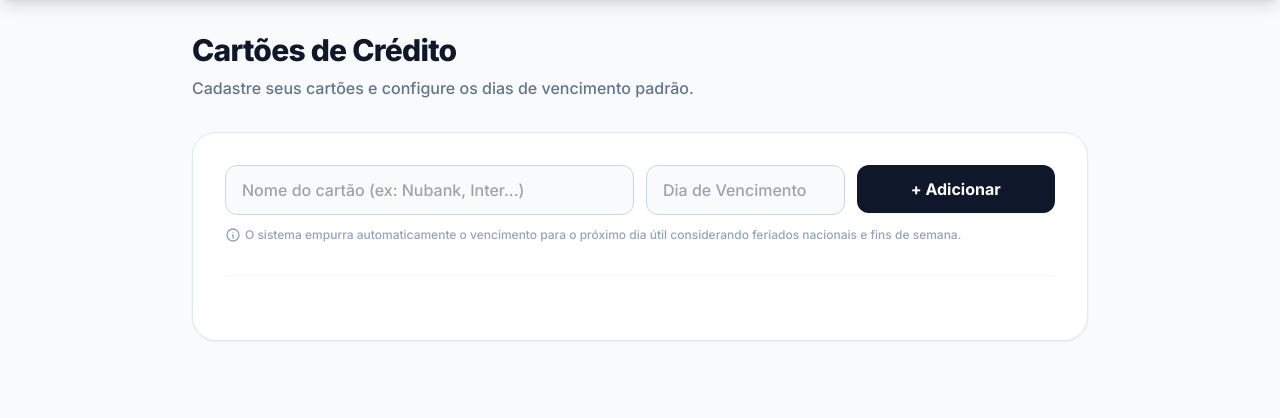
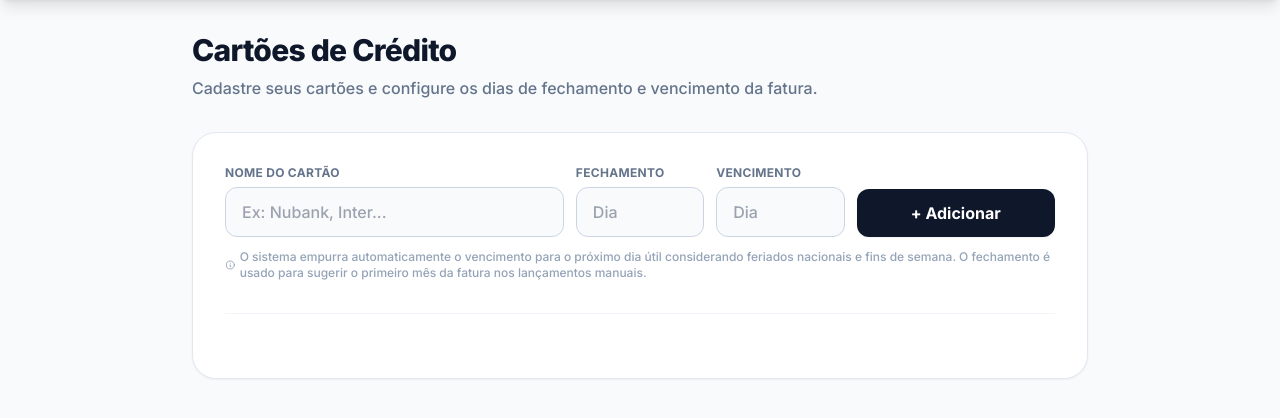
Before and after one commit to jpaulovaz/cartoes-jp-app, a Node server app: template views/cards.ejs in a window 1280 px wide. Shown: the part 65-483 px from the top of the page. Run offline with Node 20, Linux system fonts and the light colour scheme; the template is opened without the code that fills it, so the values that code supplies are empty; some libraries are stand-ins or nearby versions.

Commit message:
Ajuste na inserção de Dados Manuais #2 Tentativa
novo campo close_day nos cartões;

cadastro/edição de cartão com Fechamento e Vencimento no mesmo padrão visual do box atual;

no lançamento manual, o cartão vem antes do 1º vencimento;

o 1º vencimento é sugerido pela data da compra informada + fechamento do cartão;

o campo continua livre para edição manual;

a lógica atual de parcelamento foi mantida.

Regra aplicada:

compra com dia menor que o fechamento → mesmo mês;

compra com dia igual ou maior que o fechamento → mês seguinte;

se o cartão não tiver fechamento informado, o sistema mantém o mês da compra como sugestão.

```diff
--- a/scripts/migrate.js
+++ b/scripts/migrate.js
@@ -25,6 +25,7 @@ CREATE TABLE IF NOT EXISTS cards (
   user_id INTEGER NOT NULL,
   name TEXT NOT NULL,
   due_day INTEGER,
+  close_day INTEGER,
   holiday_scope TEXT,
   active INTEGER NOT NULL DEFAULT 1,
   created_at TEXT,
@@ -180,6 +181,10 @@ if (!columnExists("cards", "active")) {
   db.exec("ALTER TABLE cards ADD COLUMN active INTEGER NOT NULL DEFAULT 1;");
 }
 
+if (!columnExists("cards", "close_day")) {
+  db.exec("ALTER TABLE cards ADD COLUMN close_day INTEGER;");
+}
+
 // ===== CATEGORIAS PADRÃO =====
 // Nota: Categorias agora são por usuário, então não inserimos padrão aqui
 // Cada usuário terá suas categorias criadas na primeira vez que acessar
--- a/server.js
+++ b/server.js
@@ -27,6 +27,7 @@ try { db.prepare("ALTER TABLE transactions ADD COLUMN parent_txn_id INTEGER").ru
 // Adiciona a coluna de telefone na tabela people se ela não existir
 try { db.prepare("ALTER TABLE people ADD COLUMN phone TEXT").run(); } catch (e) { /* Coluna já existe */ }
 try { db.prepare("ALTER TABLE cards ADD COLUMN active INTEGER NOT NULL DEFAULT 1").run(); } catch (e) { /* Coluna já existe */ }
+try { db.prepare("ALTER TABLE cards ADD COLUMN close_day INTEGER").run(); } catch (e) { /* Coluna já existe */ }
 
 // Cria a tabela de meses fechados se não existir
 // Em ambiente multi-usuário, o fechamento precisa ser isolado por user_id.
@@ -255,9 +256,38 @@ app.use((req, res, next) => {
 
 function nowIso() { return dayjs().toISOString(); }
 
+function normalizeDayNumber(value) {
+  const num = Number(value);
+  if (!Number.isInteger(num) || num < 1 || num > 31) return null;
+  return num;
+}
+
+function suggestFirstDueMonth(purchaseDate, closeDay) {
+  const purchase = dayjs(purchaseDate);
+  if (!purchase.isValid()) return null;
+
+  const normalizedCloseDay = normalizeDayNumber(closeDay);
+  let target = purchase.startOf("month");
+
+  if (normalizedCloseDay) {
+    const effectiveCloseDay = Math.min(normalizedCloseDay, purchase.daysInMonth());
+    if (purchase.date() >= effectiveCloseDay) {
+      target = target.add(1, "month");
+    }
+  }
+
+  return target.format("YYYY-MM");
+}
+
+function resolveFirstDueMonth({ firstDue, purchaseDate, closeDay }) {
+  const provided = String(firstDue || "").trim();
+  if (/^\d{4}-(0[1-9]|1[0-2])$/.test(provided)) return provided;
+  return suggestFirstDueMonth(purchaseDate, closeDay);
+}
+
 function getCards(userId) {
   return db.prepare(`
-    SELECT id, name, due_day, holiday_scope, COALESCE(active, 1) AS active
+    SELECT id, name, due_day, close_day, holiday_scope, COALESCE(active, 1) AS active
     FROM cards
     WHERE user_id = ?
     ORDER BY COALESCE(active, 1) DESC, name
@@ -266,7 +296,7 @@ function getCards(userId) {
 
 function getActiveCards(userId) {
   return db.prepare(`
-    SELECT id, name, due_day, holiday_scope, COALESCE(active, 1) AS active
+    SELECT id, name, due_day, close_day, holiday_scope, COALESCE(active, 1) AS active
     FROM cards
     WHERE user_id = ? AND COALESCE(active, 1) = 1
     ORDER BY name
@@ -279,7 +309,7 @@ function getCardsByIds(userId, ids) {
 
   const placeholders = uniqueIds.map(() => "?").join(", ");
   return db.prepare(`
-    SELECT id, name, due_day, holiday_scope, COALESCE(active, 1) AS active
+    SELECT id, name, due_day, close_day, holiday_scope, COALESCE(active, 1) AS active
     FROM cards
     WHERE user_id = ? AND id IN (${placeholders})
     ORDER BY COALESCE(active, 1) DESC, name
@@ -679,11 +709,12 @@ app.get("/cards", ensureAuthenticated, (req, res) => {
 app.post("/cards", ensureAuthenticated, (req, res) => {
   const userId = req.user.id;
   const name = (req.body.name || "").trim();
-  const dueDay = Number(req.body.due_day) || null;
+  const dueDay = normalizeDayNumber(req.body.due_day);
+  const closeDay = normalizeDayNumber(req.body.close_day);
 
   if (name) {
-    db.prepare("INSERT OR IGNORE INTO cards(user_id, name, due_day, holiday_scope) VALUES (?, ?, ?, ?)")
-      .run(userId, name, dueDay, "BR");
+    db.prepare("INSERT OR IGNORE INTO cards(user_id, name, due_day, close_day, holiday_scope) VALUES (?, ?, ?, ?, ?)")
+      .run(userId, name, dueDay, closeDay, "BR");
   }
 
   res.redirect("/cards");
@@ -691,8 +722,8 @@ app.post("/cards", ensureAuthenticated, (req, res) => {
 
 app.post("/cards/:id/update", ensureAuthenticated, (req, res) => {
   const userId = req.user.id;
-  db.prepare("UPDATE cards SET due_day = ? WHERE id = ? AND user_id = ?")
-    .run(Number(req.body.due_day) || null, Number(req.params.id), userId);
+  db.prepare("UPDATE cards SET due_day = ?, close_day = ? WHERE id = ? AND user_id = ?")
+    .run(normalizeDayNumber(req.body.due_day), normalizeDayNumber(req.body.close_day), Number(req.params.id), userId);
   res.redirect("/cards");
 });
 
@@ -1026,7 +1057,7 @@ app.post("/txn/manual", ensureAuthenticated, (req, res) => {
       return res.status(400).send("Cartao invalido. Selecione um cartao valido.");
     }
 
-    const cardExists = db.prepare("SELECT id FROM cards WHERE id = ? AND user_id = ? AND COALESCE(active, 1) = 1").get(cardIdNum, userId);
+    const cardExists = db.prepare("SELECT id, close_day FROM cards WHERE id = ? AND user_id = ? AND COALESCE(active, 1) = 1").get(cardIdNum, userId);
     if (!cardExists) {
       return res.status(400).send("Cartao nao encontrado no sistema ou esta desativado.");
     }
@@ -1036,7 +1067,17 @@ app.post("/txn/manual", ensureAuthenticated, (req, res) => {
     const installmentValue = Math.floor(totalCents / numInstallments);
     const remainder = totalCents % numInstallments;
 
-    let [startYear, startMonth] = first_due.split('-').map(Number);
+    const resolvedFirstDue = resolveFirstDueMonth({
+      firstDue: first_due,
+      purchaseDate: date,
+      closeDay: cardExists.close_day
+    });
+
+    if (!resolvedFirstDue) {
+      throw new Error("Nao foi possivel determinar o primeiro vencimento. Verifique a data da compra informada.");
+    }
+
+    let [startYear, startMonth] = resolvedFirstDue.split('-').map(Number);
 
     db.transaction(() => {
       const activePeople = db.prepare("SELECT id FROM people WHERE user_id = ? AND active = 1").all(userId);
--- a/views/cards.ejs
+++ b/views/cards.ejs
@@ -3,22 +3,30 @@
   <div class="max-w-4xl mx-auto">
     <div class="mb-8">
       <h1 class="text-3xl font-extrabold text-slate-900 dark:text-white tracking-tight">Cartões de Crédito</h1>
-      <p class="text-slate-500 mt-2 font-medium">Cadastre seus cartões e configure os dias de vencimento padrão.</p>
+      <p class="text-slate-500 mt-2 font-medium">Cadastre seus cartões e configure os dias de fechamento e vencimento da fatura.</p>
     </div>
 
     <div class="bg-white rounded-3xl shadow-sm border border-slate-200 p-6 sm:p-8">
 
       <form method="post" action="/cards" class="mb-8 pb-8 border-b border-slate-100">
-        <div class="grid md:grid-cols-12 gap-3 items-start">
-          <div class="md:col-span-6">
+        <div class="grid md:grid-cols-12 gap-3 items-end">
+          <div class="md:col-span-5">
+            <label class="block text-xs font-bold text-slate-500 uppercase tracking-wide mb-1.5">Nome do cartão</label>
             <input name="name"
               class="w-full border border-slate-300 rounded-xl px-4 py-3 bg-slate-50 focus:bg-white focus:ring-2 focus:ring-blue-500 outline-none transition-all font-medium"
-              placeholder="Nome do cartão (ex: Nubank, Inter...)" required />
+              placeholder="Ex: Nubank, Inter..." required />
           </div>
-          <div class="md:col-span-3">
+          <div class="md:col-span-2">
+            <label class="block text-xs font-bold text-slate-500 uppercase tracking-wide mb-1.5">Fechamento</label>
+            <input name="close_day" type="number" min="1" max="31"
+              class="w-full border border-slate-300 rounded-xl px-4 py-3 bg-slate-50 focus:bg-white focus:ring-2 focus:ring-blue-500 outline-none transition-all font-medium"
+              placeholder="Dia" />
+          </div>
+          <div class="md:col-span-2">
+            <label class="block text-xs font-bold text-slate-500 uppercase tracking-wide mb-1.5">Vencimento</label>
             <input name="due_day" type="number" min="1" max="31"
               class="w-full border border-slate-300 rounded-xl px-4 py-3 bg-slate-50 focus:bg-white focus:ring-2 focus:ring-blue-500 outline-none transition-all font-medium"
-              placeholder="Dia de Vencimento" />
+              placeholder="Dia" />
           </div>
           <div class="md:col-span-3">
             <button type="submit"
@@ -33,7 +41,7 @@
               d="M13 16h-1v-4h-1m1-4h.01M21 12a9 9 0 11-18 0 9 9 0 0118 0z"></path>
           </svg>
           O sistema empurra automaticamente o vencimento para o próximo dia útil considerando feriados nacionais e fins
-          de semana.
+          de semana. O fechamento é usado para sugerir o primeiro mês da fatura nos lançamentos manuais.
         </p>
       </form>
 
@@ -55,10 +63,14 @@
                   <div class="font-extrabold text-slate-800 text-lg">
                     <%= c.name %>
                   </div>
-                  <div class="text-sm font-medium text-slate-500 mt-0.5">Vencimento atual: <span
-                      class="text-slate-700 font-bold">
-                      <%= c.due_day ? 'Dia ' + c.due_day : 'Não definido' %>
-                    </span></div>
+                  <div class="flex flex-wrap gap-2 mt-2 text-xs font-bold">
+                    <span class="inline-flex items-center px-2.5 py-1 rounded-lg bg-slate-100 text-slate-700 border border-slate-200">
+                      Fechamento: <span class="ml-1"><%= c.close_day ? 'Dia ' + c.close_day : 'Não definido' %></span>
+                    </span>
+                    <span class="inline-flex items-center px-2.5 py-1 rounded-lg bg-slate-100 text-slate-700 border border-slate-200">
+                      Vencimento: <span class="ml-1"><%= c.due_day ? 'Dia ' + c.due_day : 'Não definido' %></span>
+                    </span>
+                  </div>
                 </div>
               </div>
               <span
@@ -68,14 +80,23 @@
             </div>
 
             <form method="post" action="/cards/<%= c.id %>/update"
-              class="flex items-center gap-2 mt-auto bg-slate-50 -mx-5 px-4 py-4 border-y border-slate-100 flex-wrap">
-              <label class="text-xs font-bold text-slate-600 uppercase tracking-wide">Vencimento:</label>
-              <input name="due_day" type="number" min="1" max="31" value="<%= c.due_day || '' %>" placeholder="Dia"
-                class="w-20 border border-slate-300 rounded-lg px-3 py-1.5 text-sm font-bold bg-white focus:ring-2 focus:ring-blue-500 outline-none" />
-              <button
-                class="ml-auto px-4 py-1.5 text-sm font-bold rounded-lg bg-white border border-slate-300 text-slate-700 hover:bg-blue-50 hover:text-blue-700 hover:border-blue-300 transition-colors shadow-sm">
-                Salvar
-              </button>
+              class="mt-auto bg-slate-50 -mx-5 px-4 py-4 border-y border-slate-100">
+              <div class="grid sm:grid-cols-[minmax(0,1fr)_minmax(0,1fr)_auto] gap-3 items-end">
+                <div>
+                  <label class="block text-[11px] font-bold text-slate-500 uppercase tracking-wide mb-1.5">Fechamento</label>
+                  <input name="close_day" type="number" min="1" max="31" value="<%= c.close_day || '' %>" placeholder="Dia"
+                    class="w-full border border-slate-300 rounded-lg px-3 py-2 text-sm font-bold bg-white focus:ring-2 focus:ring-blue-500 outline-none" />
+                </div>
+                <div>
+                  <label class="block text-[11px] font-bold text-slate-500 uppercase tracking-wide mb-1.5">Vencimento</label>
+                  <input name="due_day" type="number" min="1" max="31" value="<%= c.due_day || '' %>" placeholder="Dia"
+                    class="w-full border border-slate-300 rounded-lg px-3 py-2 text-sm font-bold bg-white focus:ring-2 focus:ring-blue-500 outline-none" />
+                </div>
+                <button
+                  class="px-4 py-2 text-sm font-bold rounded-lg bg-white border border-slate-300 text-slate-700 hover:bg-blue-50 hover:text-blue-700 hover:border-blue-300 transition-colors shadow-sm">
+                  Salvar
+                </button>
+              </div>
             </form>
 
             <div class="flex flex-wrap gap-2 mt-4">
```
Also changed, not shown: public/app.js (+52 -0 lines), views/home.ejs (+19 -18 lines), views/month.ejs (+19 -18 lines).
